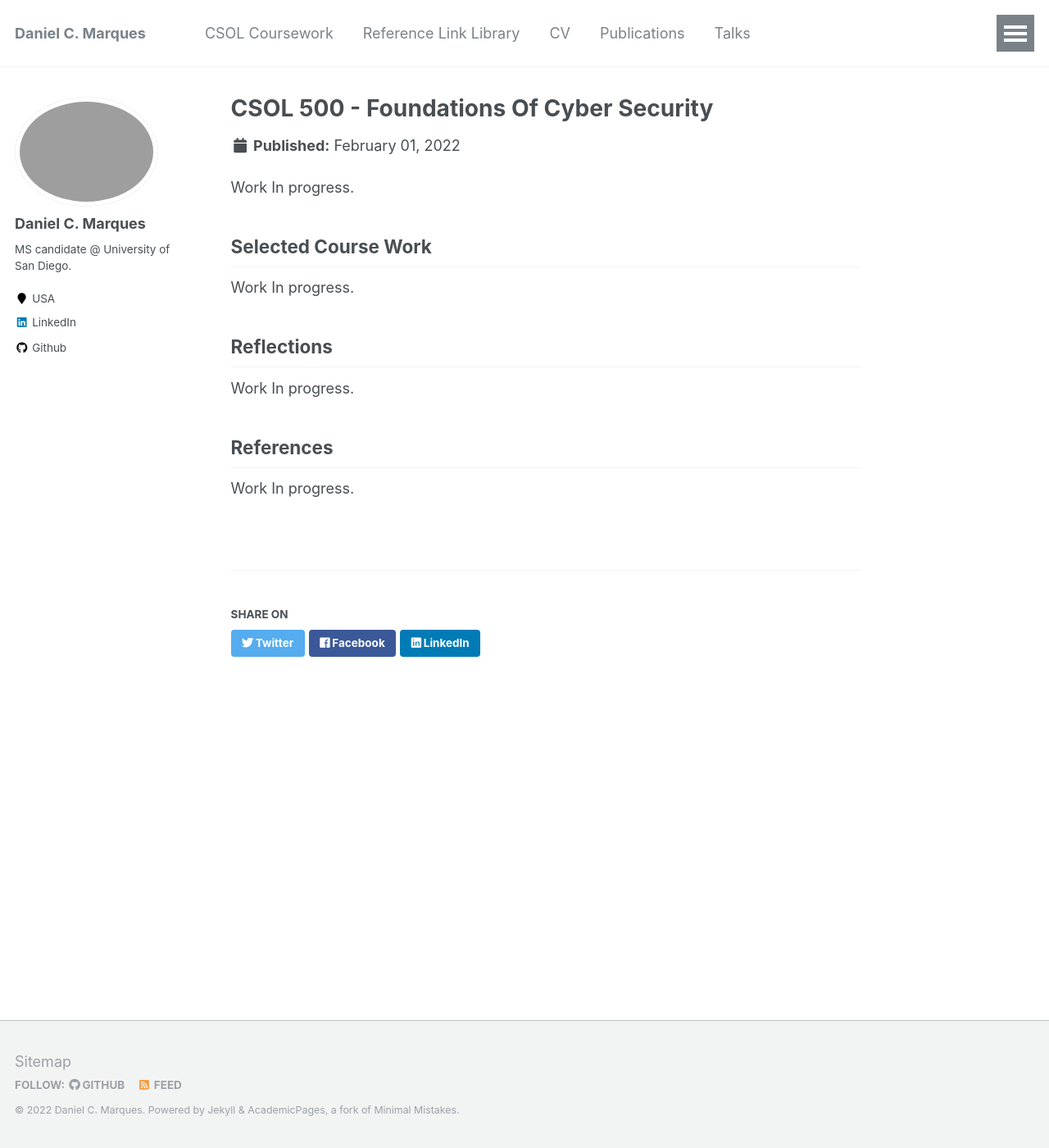
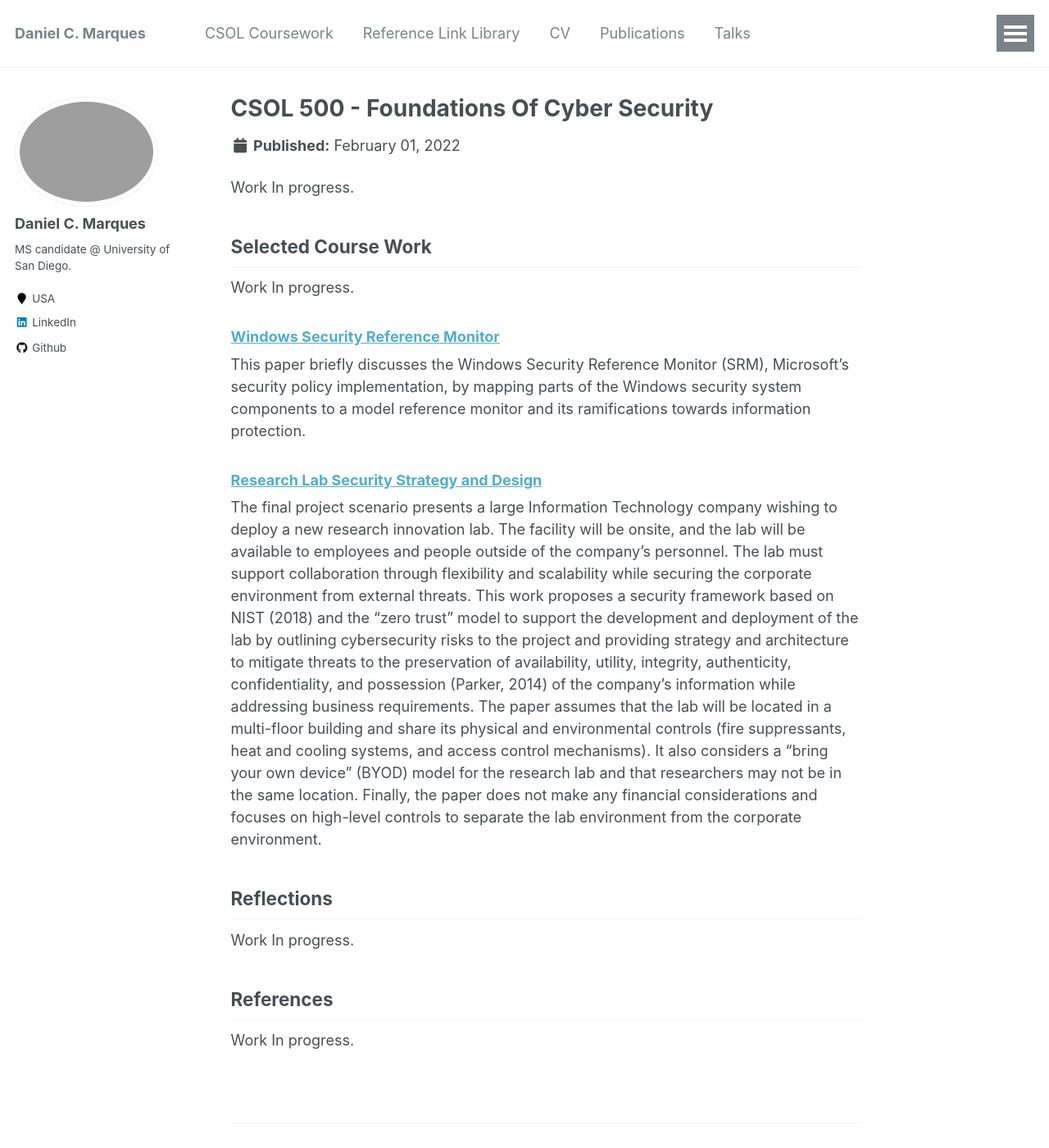
Before and after one commit to danielcmarques/danielcmarques.github.io, a Jekyll site: the page built from _portfolio/csol500.md, in a window 1280 px wide and 1400 px high. Shown: the whole window at 82% size. Built offline with Jekyll 4.4.1, drawn with Linux system fonts in a browser that asks for light colours.

Commit message:
Add coursework for CSOL500

```diff
--- a/_portfolio/csol500.md
+++ b/_portfolio/csol500.md
@@ -9,6 +9,12 @@ Work In progress.
 ## Selected Course Work
 Work In progress.
 
+### [Windows Security Reference Monitor](http://danielcmarques.github.io/files/coursework/csol500/Assignment.CSOL500.Reference_Monitor.Daniel_Cordeiro_Marques.pdf)
+ This paper briefly discusses the Windows Security Reference Monitor (SRM), Microsoft’s security policy implementation, by mapping parts of the Windows security system components to a model reference monitor and its ramifications towards information protection.
+
+### [Research Lab Security Strategy and Design](http://danielcmarques.github.io/files/coursework/csol500/Assignment.CSOL500.Final_Project.Research_Lab_Security_Strategy_and_Design.Daniel_Cordeiro_Marques.pdf)
+The final project scenario presents a large Information Technology company wishing to deploy a new research innovation lab. The facility will be onsite, and the lab will be available to employees and people outside of the company’s personnel. The lab must support collaboration through flexibility and scalability while securing the corporate environment from external threats. This work proposes a security framework based on NIST (2018) and the “zero trust” model to support the development and deployment of the lab by outlining cybersecurity risks to the project and providing strategy and architecture to mitigate threats to the preservation of availability, utility, integrity, authenticity, confidentiality, and possession  (Parker, 2014) of the company’s information while addressing business requirements. The paper assumes that the lab will be located in a multi-floor building and share its physical and environmental controls (fire suppressants, heat and cooling systems, and access control mechanisms). It also considers a “bring your own device” (BYOD) model for the research lab and that researchers may not be in the same location. Finally, the paper does not make any financial considerations and focuses on high-level controls to separate the lab environment from the corporate environment.
+
 ## Reflections
 
 Work In progress.
```
Also changed, not shown: 3 other files.
